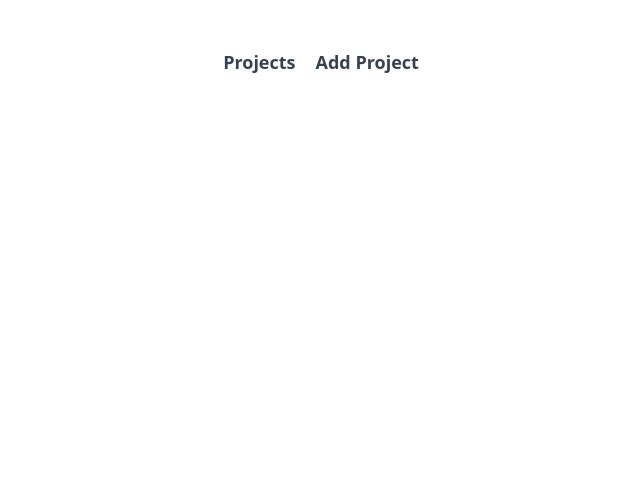
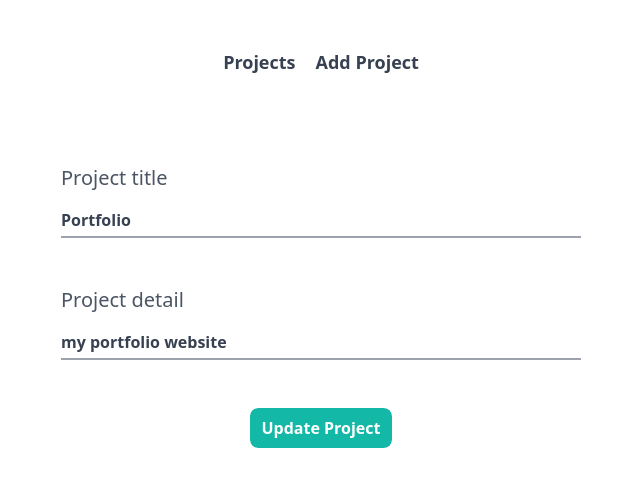
Before and after one commit to Alfie-Jayy/Project-planner, a Vue app: page /editproject/2591 in a window 1280 px wide. Before the commit this address had no page. Shown: the top 486 px of the page, without its empty margins (319-959 px from the left). Built offline with nearby package versions, Linux system fonts and the light colour scheme; data requests are answered from the project's data file.

Commit message:
Added update feature

```diff
--- a/database/db.json
+++ b/database/db.json
@@ -2,21 +2,21 @@
   "projects": [
     {
       "id": "5",
-      "title": "Web Designer",
-      "detail": "Junior",
+      "title": "Web Design",
+      "detail": "Use Tailwind",
       "complete": true
     },
     {
       "id": "2591",
       "title": "Portfolio",
-      "detail": "my portfolio",
+      "detail": "my portfolio website",
       "complete": false
     },
     {
       "id": "c9af",
       "title": "Business",
       "detail": "My Business Website",
-      "complete": true
+      "complete": false
     }
   ]
 }
--- a/src/assets/tailwind.css
+++ b/src/assets/tailwind.css
@@ -19,7 +19,7 @@
       @apply block font-medium text-gray-600 text-xl pb-4
     }
     .input{
-      @apply border-b-2 border-gray-400 w-full focus:outline-none focus:border-b-2 focus:border-green-800 font-semibold
+      @apply border-b-2 border-gray-400 w-full focus:outline-none focus:border-b-2 focus:border-green-800 font-semibold text-gray-700 pb-1
     }
     .btn{
       @apply bg-teal-500 text-white hover:bg-teal-700 font-semibold outline rounded-lg px-3 py-2 shadow transition duration-300
--- a/src/components/SingleProject.vue
+++ b/src/components/SingleProject.vue
@@ -13,7 +13,9 @@
     </div>
     <div class="space-x-5">
       <i class="fa-solid fa-trash single-icon" @click="deleteProject"></i>
-      <i class="fa-solid fa-pen single-icon"></i>
+      <router-link :to="{name:'editProject', params: {id: project.id} }">
+        <i class="fa-solid fa-pen single-icon"></i>
+      </router-link>
       <i class="fa-solid fa-check single-icon" @click="completeProject"></i>
     </div>
   </div>
@@ -65,15 +67,11 @@ export default {
 
     //     const updateRoute = this.api + this.project.id;
 
-    //     const headers = {
-    //         "Content-Type": "application/json",
-    //     };
-
     //     const body = {
     //         complete: !this.project.complete,
     //     };
 
-    //     axios.patch(updateRoute, body, {headers})
+    //     axios.patch(updateRoute, body)
 
     //     .then((response) => {
     //         this.$emit("update", this.project.id);
--- a/src/router/index.js
+++ b/src/router/index.js
@@ -1,6 +1,7 @@
 import { createRouter, createWebHistory } from 'vue-router'
 import HomeView from '../views/HomeView.vue'
 import addProject from '../views/AddProject.vue'
+import EditProject from '../views/EditProject.vue'
 
 const routes = [
   {
@@ -12,6 +13,12 @@ const routes = [
     path: '/addproject',
     name: 'addProject',
     component: addProject
+  },
+  {
+    path: '/editproject/:id',
+    name: 'editProject',
+    component: EditProject,
+    props: true
   }
 ]
 
--- /dev/null
+++ b/src/views/EditProject.vue
@@ -0,0 +1,89 @@
+<template>
+    <div class="main">
+        <form @submit.prevent="UpdateProject" >
+                <div>
+                    <label class="label" for="">Project title</label>
+                    <input class="input" type="text" v-model="title" >
+                    <span v-if="titleError" class="titleError" >Project title field is required!</span>
+                </div>
+
+                <div>
+                    <label class="label" for="">Project detail</label>
+                    <input class="input" type="text" v-model="detail" >
+                    <span v-if="detailError" class="detailError">Project detail field is required!</span>
+                </div>
+
+                <div class="text-center">
+                    <button class="btn" type="submit">Update Project</button>
+                </div>
+
+        </form>
+    </div>
+</template>
+
+<script>
+import axios from "axios";
+    export default {
+
+        name: 'EditProject',
+        props: ["id"],
+
+        data() {
+            return {
+                title: "",
+                detail: "",
+                titleError: false,
+                detailError: false
+            }
+        },
+
+        methods: {
+            UpdateProject() {
+
+                if (this.title === "") {
+                    this.titleError = true
+                } else {
+                    this.titleError = false
+                }
+
+                if (this.detail === "") {
+                    this.detailError = true
+                } else {
+                    this.detailError = false
+                }
+
+                if(this.title && this.detail){
+
+
+                    axios.patch(`http://localhost:3000/projects/${this.id}`, {
+                        title: this.title,
+                        detail: this.detail
+                    })
+
+                    .then(() => {
+                        //redirect
+                        this.$router.push('/')
+                    }).catch((err) => {
+                        console.log(err);
+                    });
+
+                }
+
+            }
+        },
+
+        mounted () {
+
+            axios.get(`http://localhost:3000/projects/${this.id}`)
+
+            .then(result => {
+                this.title = result.data.title,
+                this.detail = result.data.detail
+            })
+            .catch(err => {
+                console.error(err);
+            });
+
+        },
+    }
+</script>
```
